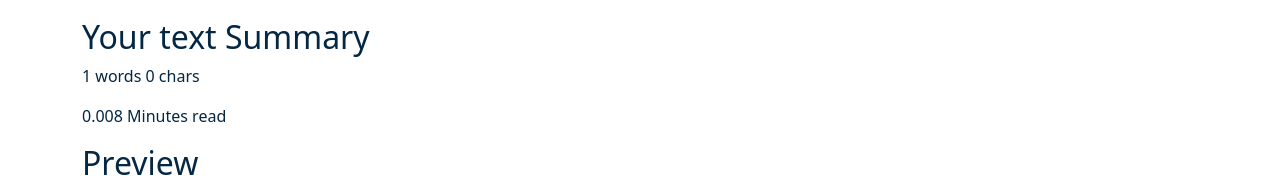
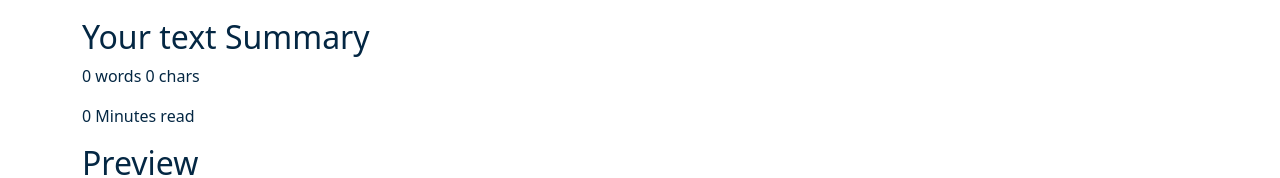
Before and after one commit to rajusim/TextUtils, a React (Create React App) app: page /TextForm in a window 1280 px wide. Shown: the part 378-556 px from the top of the page. Built offline with nearby package versions, Linux system fonts and the light colour scheme.

Commit message:
Update TextForm.js
Word Count Fixed

```diff
--- a/src/components/TextForm.js
+++ b/src/components/TextForm.js
@@ -45,8 +45,8 @@
     </div>
     <div className="container my-3" style={{color: props.mode==='dark'?'white':'#042743'}}>
         <h2>Your text Summary</h2>
-        <p>{text.split(" ").length} words {text.length} chars</p>
-        <p>{0.008 * text.split(" ").length} Minutes read </p>
+        <p>{text.split(" ").filter((element)=>{return element.length!==0}).length} words {text.length} chars</p>
+        <p>{0.008 * text.split(" ").filter((element)=>{return element.length!==0}).length} Minutes read </p>
         <h2>Preview</h2>
         <p>{text.length>0?text:"Enter something in the text box above to preview it here"}</p>
     </div>
```
